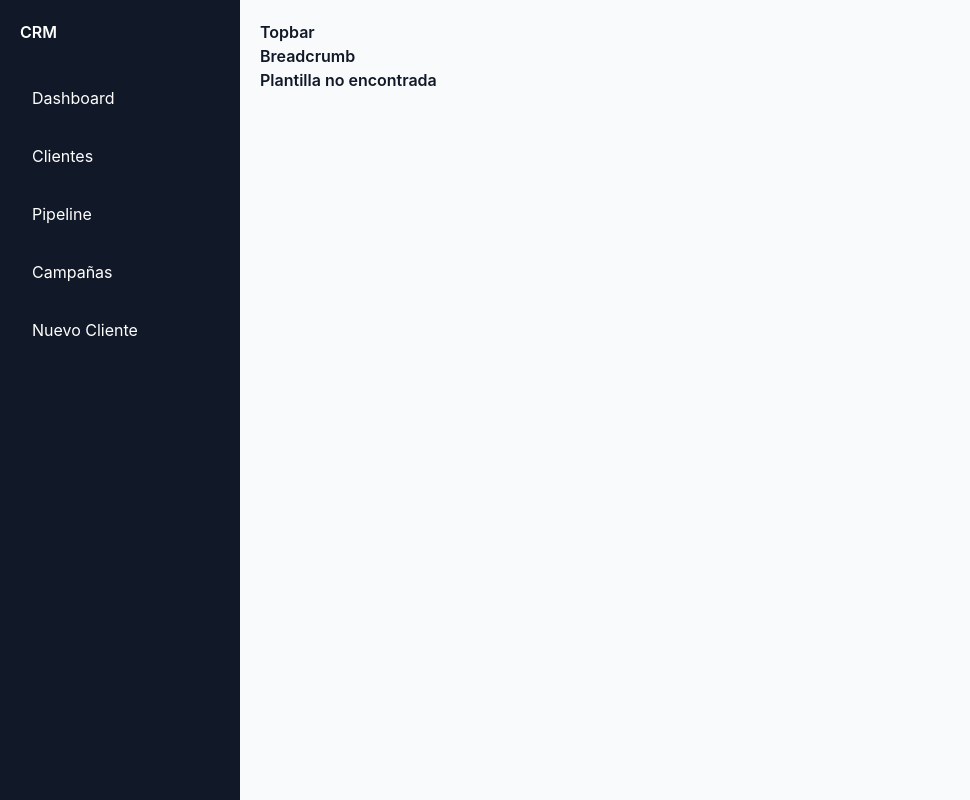
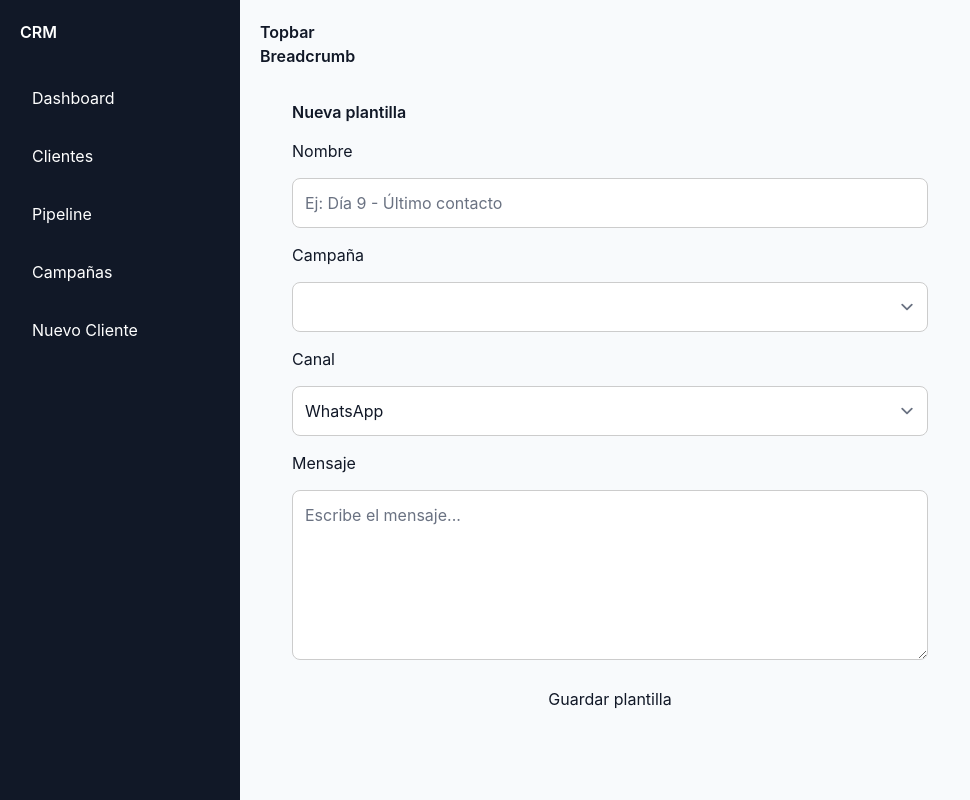
Before and after one commit to licabraham979/estancia-commercial-os, a SvelteKit app: page /crm/campanas/plantillas/nueva in a window 1280 px wide. Shown: the whole page, without its empty margins (0-970 px from the left). Built offline with nearby package versions, Linux system fonts and the light colour scheme.

Commit message:
feat(crm): modulo de campañas y plantillas operativo

```diff
--- a/src/routes/crm/campanas/[id]/+page.svelte
+++ b/src/routes/crm/campanas/[id]/+page.svelte
@@ -6,17 +6,17 @@
 	import { goto } from '$app/navigation';
 
 
-	const id = $derived(page.params.id);
+	let id = $derived(page.params.id);
 
 
-	const campaña = $derived(
+	let campaña = $derived(
 		$campanas.find(
 			c => c.id === id
 		)
 	);
 
 
-	const mensajes = $derived(
+	let mensajes = $derived(
 		$plantillas.filter(
 			p => p.campana === id
 		)
@@ -37,7 +37,9 @@
 	goto(`/crm/campanas/plantillas/${id}`);
 
 }
-
+	function nuevaPlantilla() {
+    goto(`/crm/campanas/plantillas/nueva?campana=${id}`);
+}
 </script>
 
 
@@ -87,8 +89,8 @@
 	Plantillas de mensajes
 </h2>
 
-<button class="agregar">
-	+ Agregar plantilla
+<button class="agregar" onclick={nuevaPlantilla}>
+    + Agregar plantilla
 </button>
 
 <div class="plantillas">
@@ -144,6 +146,8 @@
 
 
 </div>
+
+
 
 
 {/if}
--- /dev/null
+++ b/src/routes/crm/campanas/plantillas/nueva/+page.svelte
@@ -0,0 +1,154 @@
+<script>
+	import { plantillas } from '$lib/stores/plantillas.js';
+	import { goto } from '$app/navigation';
+
+
+	let nombre = '';
+	import { page } from '$app/state';
+
+    let campana = $derived(page.url.searchParams.get('campana') ?? '');
+	let tipo = 'WhatsApp';
+	let texto = '';
+
+
+	function crear(){
+
+		const nueva = {
+
+			id: Date.now(),
+
+			campana,
+			nombre,
+			tipo,
+			texto
+
+		};
+
+
+		plantillas.update(lista => [
+
+			...lista,
+			nueva
+
+		]);
+
+
+		goto(`/crm/campanas/plantillas/${nueva.id}`);
+
+	}
+
+    function nuevaPlantilla(){
+
+    goto('/crm/campanas/plantillas/nueva');
+
+}
+
+</script>
+
+
+<div class="container">
+
+<h1>
+	Nueva plantilla
+</h1>
+
+
+<label>
+	Nombre
+</label>
+
+<input
+	bind:value={nombre}
+	placeholder="Ej: Día 9 - Último contacto"
+/>
+
+
+
+<label>
+	Campaña
+</label>
+
+<select bind:value={campana}>
+
+	<option value="clientes-inactivos">
+		Clientes inactivos
+	</option>
+
+	<option value="clientes-nuevos">
+		Clientes nuevos
+	</option>
+
+</select>
+
+
+
+<label>
+	Canal
+</label>
+
+<select bind:value={tipo}>
+
+	<option>
+		WhatsApp
+	</option>
+
+	<option>
+		Email
+	</option>
+
+</select>
+
+
+
+<label>
+	Mensaje
+</label>
+
+
+<textarea
+	rows="6"
+	bind:value={texto}
+	placeholder="Escribe el mensaje..."
+></textarea>
+
+
+
+<button onclick={crear}>
+	Guardar plantilla
+</button>
+
+</div>
+
+
+
+<style>
+
+.container{
+	padding:2rem;
+	max-width:700px;
+	display:flex;
+	flex-direction:column;
+	gap:15px;
+}
+
+
+input,
+textarea,
+select{
+
+	padding:12px;
+	border-radius:8px;
+	border:1px solid #ccc;
+
+}
+
+
+button{
+
+	padding:12px;
+	border-radius:8px;
+	cursor:pointer;
+
+}
+
+</style>
--- a/src/routes/plantillas/[id]/+page.svelte
+++ b/src/routes/plantillas/[id]/+page.svelte
@@ -4,7 +4,7 @@
 	import { plantillas } from '$lib/stores/plantillas.js';
 
 
-	const id = $derived(page.params.id);
+	let id = $derived(page.params.id);
 
 
 	const plantilla = $derived(
```
